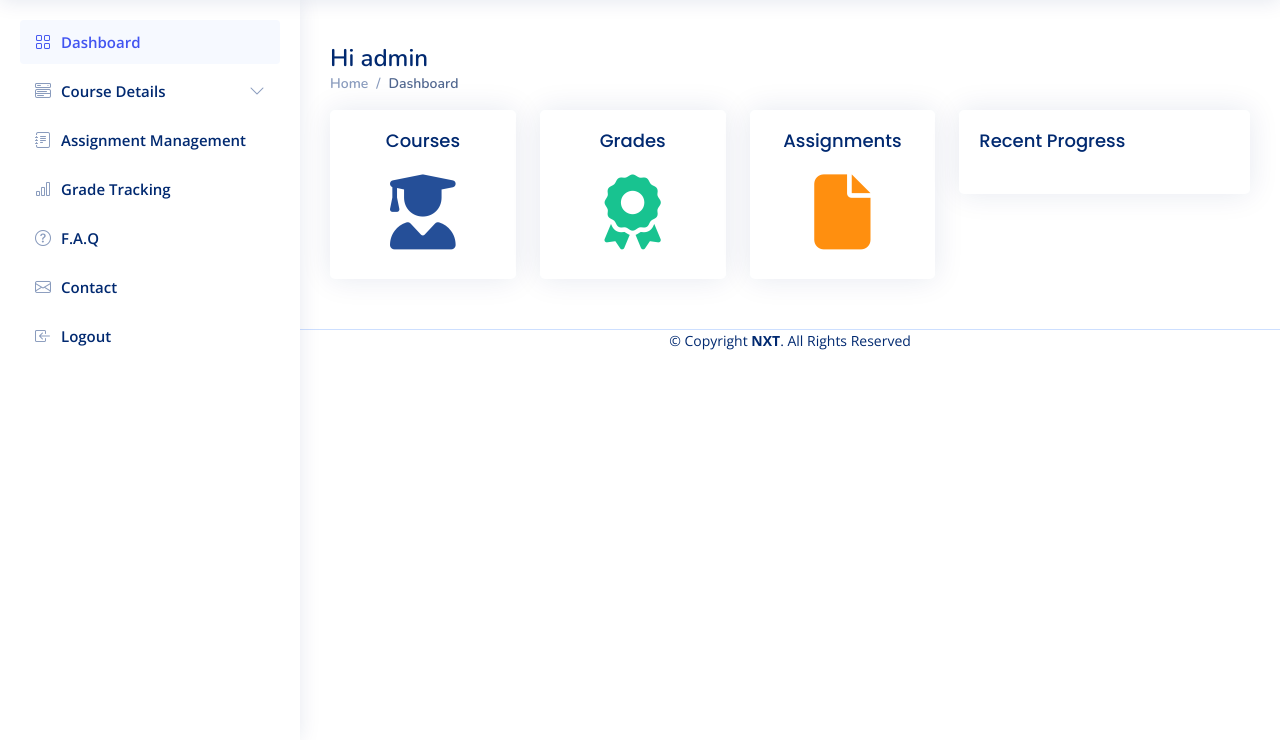
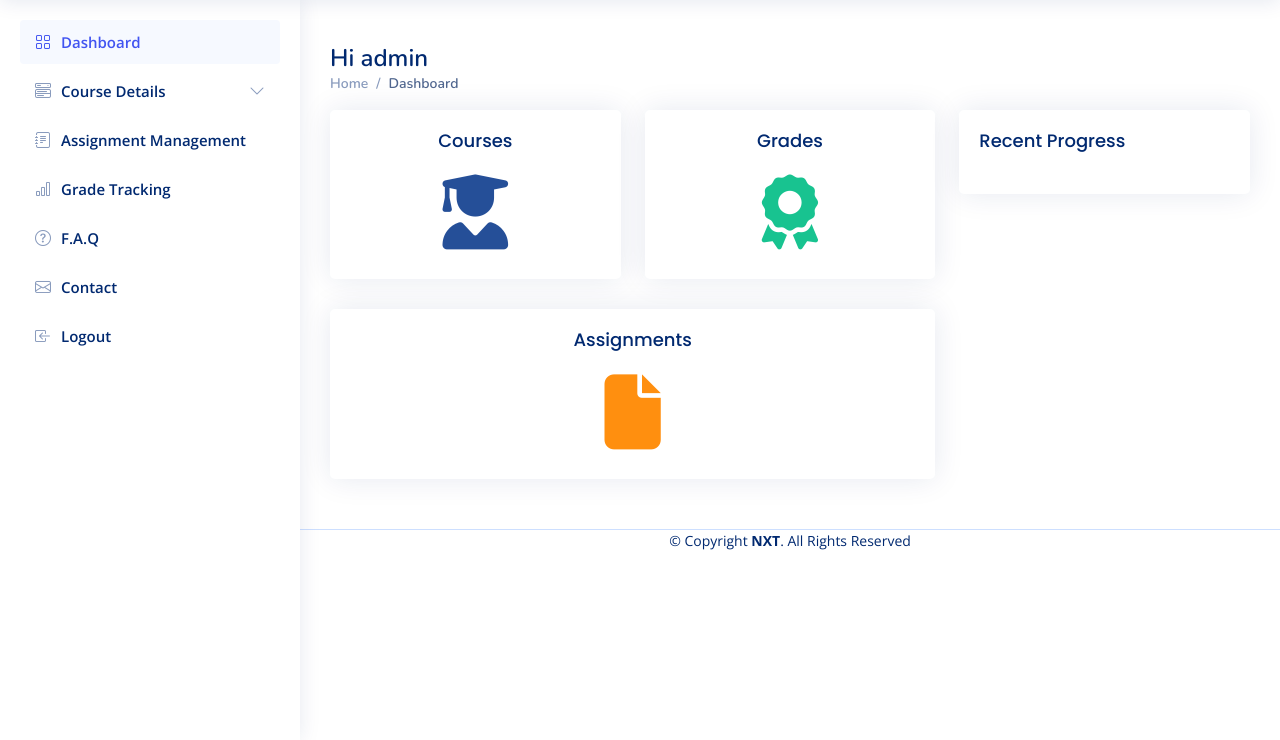
Before and after one commit to MadhavanRamesh06/ets, a Django app: page /dashboard/ in a window 1280 px wide. Shown: the part 60-800 px from the top of the page. Run offline with Django 5.2, Linux system fonts and the light colour scheme; a user stored in the database is signed in; data comes from the database, SQL or seed files in the repository; both versions use the stored data as it was after the commit; some libraries are stand-ins or nearby versions.

Commit message:
13 apr 2024

```diff
--- a/template/course_detail.html
+++ b/template/course_detail.html
@@ -7,7 +7,8 @@
     <nav>
         <ol class="breadcrumb">
             <li class="breadcrumb-item"><a href="/">Home</a></li>
-            <li class="breadcrumb-item active">Course Details</li>
+            <li class="breadcrumb-item "><a href="/course_management">Course Management</a></li>
+            <li class="breadcrumb-item active">{{course.course_name}}</li>
         </ol>
     </nav>
 </div>
--- a/template/course_management.html
+++ b/template/course_management.html
@@ -2,7 +2,7 @@
 {% load static %}
 {% block title%}Assignment Management{% endblock %}
 {% block content %}
-<section id="grade-tracking">
+<section id="course-management">
     <div class="pagetitle">
         <h1>Course Management</h1>
             <nav>
--- a/template/home.html
+++ b/template/home.html
@@ -17,22 +17,21 @@
         <!-- Left side columns -->
         <div class="col-lg-8">
             <div class="row">
-                <div class="col-xxl-4 col-md-4">
+                <div class="col-xxl-4 col-md-6">
                     <a href="/course_management">
                         <div class="card info-card sales-card">
 
                             <div class="card-body text-center">
                                 <h5 class="card-title">Courses</h5>
                                 <div class="d-flex align-items-center justify-content-center">
-                                    <i class="fa fa-user-graduate"
-                                        style="color: #254f98; font-size:75px;"></i>
+                                    <i class="fa fa-user-graduate" style="color: #254f98; font-size:75px;"></i>
                                 </div>
                             </div>
 
                         </div>
                     </a>
                 </div>
-                <div class="col-xxl-4 col-md-4">
+                <div class="col-xxl-4 col-md-6">
 
                     <a href="/grade_tracking">
                         <div class="card info-card revenue-card">
@@ -49,7 +48,7 @@
                         </div>
                     </a>
                 </div>
-                <div class="col-xxl-4 col-md-4">
+                <div class="col-xxl-12 col-md-12">
                     <a href="/assignment_management">
                         <div class="card info-card customers-card">
                             <div class="card-body text-center">
@@ -71,7 +70,43 @@
 
                 <div class="card-body">
                     <h5 class="card-title">Recent Progress</h5>
+                    <div id="lineChart"></div>
 
+                    <script>
+                        document.addEventListener("DOMContentLoaded", () => {
+                            new ApexCharts(document.querySelector("#lineChart"), {
+                                series: [{
+                                    name: "Desktops",
+                                    data: [10, 41, 35, 51, 49, 62, 69, 91, 148]
+                                }],
+                                chart: {
+                                    height: 350,
+                                    type: 'line',
+                                    zoom: {
+                                        enabled: false
+                                    }
+                                },
+                                dataLabels: {
+                                    enabled: false
+                                },
+                                stroke: {
+                                    curve: 'straight'
+                                },
+                                grid: {
+                                    row: {
+                                        colors: ['#f3f3f3', 'transparent'], // takes an array which will be repeated on columns
+                                        opacity: 0.5
+                                    },
+                                },
+                                xaxis: {
+                                    categories: ['Jan', 'Feb', 'Mar', 'Apr', 'May', 'Jun', 'Jul', 'Aug', 'Sep'],
+                                }
+                            }).render();
+                        });
+                    </script>
+                    <!-- End Line Chart -->
+
+                </div>
             </div>
         </div>
     </div>
--- a/template/master.html
+++ b/template/master.html
@@ -54,7 +54,7 @@
           {% for course in courses %}
           <li>
             <a href="/course/{{course.id}}">
-              <i class="bi bi-circle"></i><span>{{course.course_name}}</span>
+              <span>{{course.course_name}}</span>
             </a>
           </li>
           {% endfor %}
```
Also changed, not shown: app/forms.py (+11 -13 lines), db.sqlite3. Lines whose indentation alone changed are shown as unchanged.
